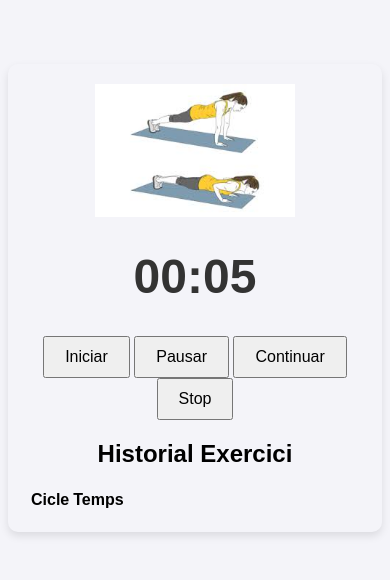
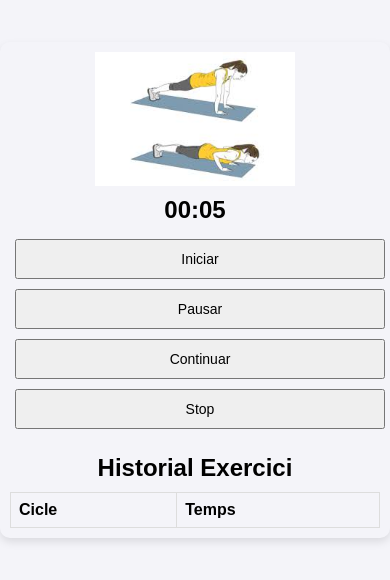
Before and after one commit to peregrau/crono, a plain HTML site: page index.html in a window 390 px wide. Shown: the part 132-712 px from the top of the page. Drawn offline with Linux system fonts and the light colour scheme; files whose address does not match are found by name.

Commit message:
styles.css

```diff
--- a/styles.css
+++ b/styles.css
@@ -1,15 +1,12 @@
-h1 {
-    font-size: 48px;
-    color: #333;
-}
-
-
-body {
-    font-family: Arial, sans-serif;
+body, html {
+    margin: 0;
+    padding: 0;
+    width: 100%;
+    height: 100%;
     display: flex;
     justify-content: center;
     align-items: center;
-    height: 100vh;
+    font-family: Arial, sans-serif;
     background-color: #f4f4f9;
 }
 
@@ -18,16 +15,49 @@ body {
     padding: 20px;
     box-shadow: 0 4px 8px rgba(0,0,0,0.1);
     border-radius: 10px;
+    width: 100%;
+    max-width: 600px; /* Limits the width on larger screens */
 }
 
 img {
     max-width: 100%;
     height: auto;
-    display: block;
-    margin-bottom: 20px; /* Adds space between the image and the timer */
+    margin-bottom: 20px;
 }
+
 button {
     font-size: 16px;
     padding: 10px 20px;
+    margin: 5px;
     cursor: pointer;
 }
+
+h1, h2 {
+    margin: 10px 0;
+}
+
+table {
+    width: 100%;
+    border-collapse: collapse;
+}
+
+th, td {
+    border: 1px solid #ddd;
+    padding: 8px;
+    text-align: left;
+}
+
+@media (max-width: 600px) {
+    button {
+        width: 100%;
+        font-size: 14px;
+    }
+
+    .timer-container {
+        padding: 10px;
+    }
+
+    h1 {
+        font-size: 24px;
+    }
+}
```
